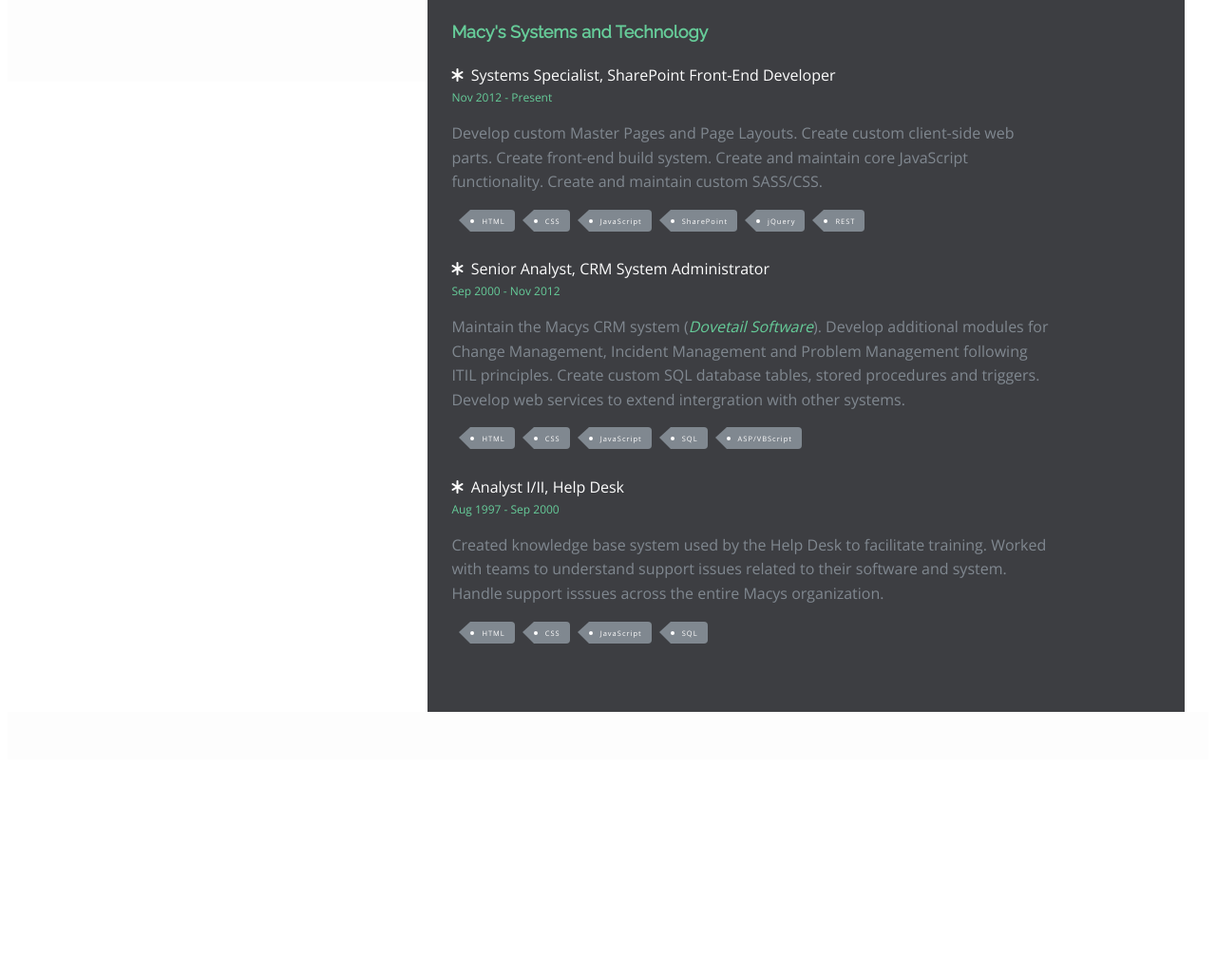
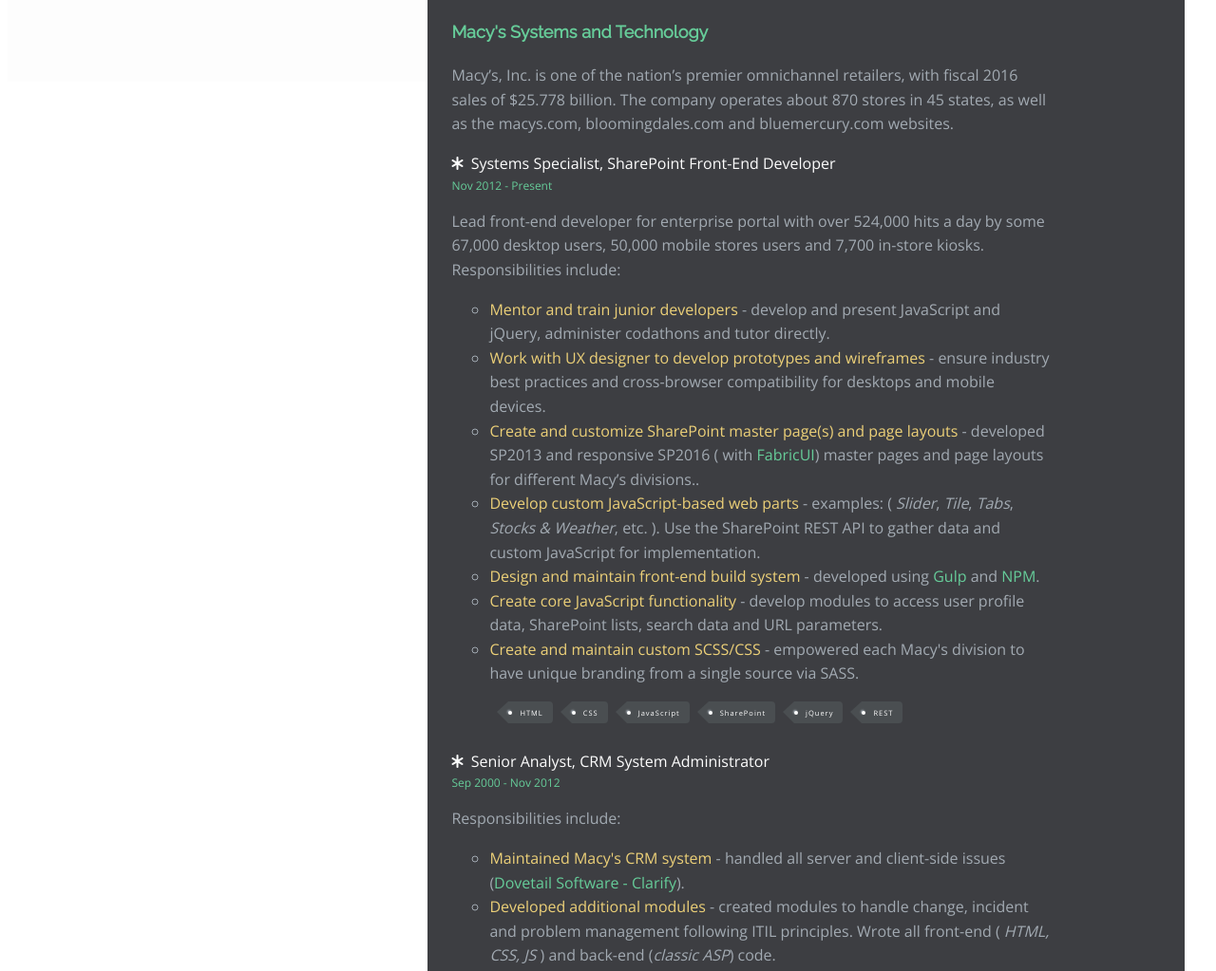
Before and after one commit to garystorey/garystorey.github.io, a website: page index.html in a window 1280 px wide. Shown: the part 596-1619 px from the top of the page at 95% size. Before the commit the page ends 1396 px from the top, so only its background shows below. Drawn offline with nearby package versions, Linux system fonts and the light colour scheme.

Commit message:
wordsmithing

```diff
--- a/index.html
+++ b/index.html
@@ -5,7 +5,7 @@
     <meta name="viewport" content="width=device-width, initial-scale=1, maximum-scale=1">
     <meta charset="UTF-8">
     <meta name="description" content="Resume of Gary Storey, Front-End Developer">
-    <meta name="keywords" content="HTML,CSS,SCSS,JavaScript,jQuery,resume">
+    <meta name="keywords" content="HTML,CSS,SCSS,JavaScript,jQuery,Resume">
     <meta name="author" content="Gary Storey">
     <meta name="robots" content="none" />
 
@@ -21,7 +21,7 @@
 
       <section class="profile section-padding fl clearfix">
         <div class="picture-wrap avatar">
-          <img src="gravatar.jpg" alt="" />
+          <img src="gravatar.jpg" alt="Gary Storey" title="Yep, that's me... sort of" />
         </div>
         <div class="name-wrap">
           <h1>Gary Storey</h1>
@@ -59,17 +59,23 @@
         <h2>Experience</h2>
         <div class="company-wrap clearfix">
           <h3>Macy's Systems and Technology</h3>
+          <p>
+            Macy’s, Inc. is one of the nation’s premier omnichannel retailers, with fiscal 2016 sales of $25.778 billion.  The company operates about 870 stores in 45 states, as well as the macys.com, bloomingdales.com and bluemercury.com websites.
+          </p>
 
           <div class="job-wrap">
             <div class="title"><i class="fa fa-asterisk" aria-hidden="true"></i>&nbsp; Systems Specialist, SharePoint Front-End Developer</div>
             <div class="time">Nov 2012 - Present</div>
             <div class="company-description">
-              <p>
-                  Develop custom Master Pages and Page Layouts.
-                  Create custom client-side web parts.
-                  Create front-end build system.
-                  Create and maintain core JavaScript functionality.
-                  Create and maintain custom SASS/CSS.
+              <p>Lead front-end developer for enterprise portal with over 524,000 hits a day by some 67,000 desktop users, 50,000 mobile stores users and 7,700 in-store kiosks.  Responsibilities include:
+                <ul class="bulleted">
+                  <li><strong>Mentor and train junior developers</strong> - develop and present JavaScript and jQuery, administer codathons and tutor directly.</li>
+                  <li><strong>Work with UX designer to develop prototypes and wireframes</strong> - ensure industry best practices and cross-browser compatibility for desktops and mobile devices. </li>
+                  <li><strong>Create and customize SharePoint master page(s) and page layouts</strong> - developed SP2013 and responsive SP2016 ( with <a href="http://dev.office.com/fabric">FabricUI</a>) master pages and page layouts for different Macy’s divisions..</li>
+                  <li><strong>Develop custom JavaScript-based web parts</strong> - examples: ( <em>Slider</em>, <em>Tile</em>, <em>Tabs</em>, <em>Stocks &amp; Weather</em>, etc. ). Use the SharePoint REST API to gather data and custom JavaScript for implementation. </li>
+                  <li><strong>Design and maintain front-end build system</strong> - developed using <a href="http://gulpjs.com">Gulp</a> and  <a href="http://npmjs.com">NPM</a>.</li>
+                  <li><strong>Create core JavaScript functionality</strong> - develop modules to access user profile data, SharePoint lists, search data and URL parameters.</li>
+                  <li><strong>Create and maintain custom SCSS/CSS</strong> - empowered each Macy's division to have unique branding from a single source via SASS.</li>
               </p>
               <ul class="tags clearfix">
                 <li><span class="tag">HTML</span></li>
@@ -86,10 +92,12 @@
             <div class="title"><i class="fa fa-asterisk" aria-hidden="true"></i>&nbsp; Senior Analyst, CRM System Administrator</div>
             <div class="time">Sep 2000 - Nov 2012</div>
             <div class="company-description">
-              <p>Maintain the Macys CRM system (<em><a href="http://dovetailsoftware.com/">Dovetail Software</a></em>).
-              Develop additional modules for Change Management, Incident Management and Problem Management following ITIL principles.
-              Create custom SQL database tables, stored procedures and triggers.
-              Develop web services to extend intergration with other systems.
+              <p>Responsibilities include:
+                <ul class="bulleted">
+                  <li><strong>Maintained Macy's CRM system</strong> - handled all server and client-side issues (<a href="http://dovetailsoftware.com/">Dovetail Software - Clarify</a>).
+                  <li><strong>Developed additional modules</strong> - created modules to handle change, incident and problem management following ITIL principles.  Wrote all front-end ( <em>HTML, CSS, JS</em> ) and back-end (<em>classic ASP</em>) code.</li>
+                  <li><strong>Database administration</strong> - created custom SQL database tables/schema, stored procedures and triggers to extend systemic functionality.</li>
+                  <li><Strong>Developed web services</strong> - developed WSDL-based web services to extend integration with other systems.</li>
               </p>
               <ul class="tags clearfix">
                 <li><span class="tag">HTML</span></li>
@@ -100,7 +108,7 @@
               </ul>
             </div>
           </div>
-
+<!--
           <div class="job-wrap">
             <div class="title"><i class="fa fa-asterisk" aria-hidden="true"></i>&nbsp; Analyst I/II, Help Desk</div>
             <div class="time">Aug 1997 - Sep 2000</div>
@@ -117,6 +125,7 @@
               </ul>
             </div>
           </div>
+-->
         </section>
         <div class="clearfix"></div>
         <section class="footer"></section>
--- a/scss/_print.scss
+++ b/scss/_print.scss
@@ -26,7 +26,7 @@
 }
 .skills {
     page-break-after: always;
-    margin-bottom:30px;
+    margin-bottom:50px;
 }
 .skills li { color:black;}
 .skill-percentage::after, .skill-percentage::before {
@@ -52,5 +52,9 @@
 
 .experience .title { color:black;}
 
+.company-description li>strong {
+    color:black;
+}
+
 
 }
--- a/scss/_styles.scss
+++ b/scss/_styles.scss
@@ -19,6 +19,8 @@
 h3 { color: $tertiary; font-size:1.8rem;}
 a {text-decoration: none; color:$alt;}
 ul {list-style: none;}
+ul.bulleted {list-style: circle;}
+
 blockquote  {
   font-size: 2.4rem;
   padding-left: 1.5rem;
@@ -86,6 +88,11 @@
     margin-bottom:2rem;
 }
 
+.company-description li>strong {
+    color:$secondary;
+    font-weight:400;
+}
+
 .skills {
     background-color:$darkgrey;
     padding-left:0;
@@ -93,19 +100,6 @@
 }
 
 .skills li { color:$white;}
-
-@media (max-width: 200px)  {
-    .profile {width:100%;}
-    .experience {width:100%;}
-}
-@media (min-width: 960px)  {
-    .profile {width:35%;}
-    .experience {width:63%;}
-}
-@media (min-width:1024px)  {
-    .skills li {width:85%;}
-    .company-wrap {width:85%;}
-}
 
 .tags{
 	margin:0;
@@ -124,7 +118,7 @@
 .tags span{
 	margin-left:20px;
 	padding:2px 10px 0 12px;
-	background-color:$primary;
+	background-color:$alt;
 	color:$white;
 	text-decoration:none;
 	-moz-border-radius-bottomright:4px;
@@ -143,7 +137,7 @@
 	left:-12px;
 	width:0;
 	height:0;
-	border-color:transparent $primary transparent transparent;
+	border-color:transparent $alt transparent transparent;
 	border-style:solid;
 	border-width:11px 12px 12px 0;
 	}
@@ -286,3 +280,26 @@
 }
 
 .print {display:none;}
+
+
+
+@media (max-width: 200px)  {
+    .profile {width:100%;}
+    .experience {width:100%;}
+}
+
+@media (max-width: 640px)  {
+    .profile {width:100%;}
+    .experience {width:100%;}
+    blockquote {width: 100%; margin-left: 0;font-size:1.8rem;}
+    body {font-size:1.2rem;}
+}
+
+@media (min-width: 960px)  {
+    .profile {width:35%;}
+    .experience {width:63%;}
+}
+@media (min-width:1024px)  {
+    .skills li {width:85%;}
+    .company-wrap {width:85%;}
+}
--- a/scss/_variables.scss
+++ b/scss/_variables.scss
@@ -4,7 +4,7 @@
 $black:#333;
 
 $darkgrey:#3d3e42;
-$primary:#808890;
+$primary:#a2aab2;
 $alt:#4a4e51;
 $secondary:#ECD078;
 $tertiary:#66cc99;
```
Also changed, not shown: resume.css.
